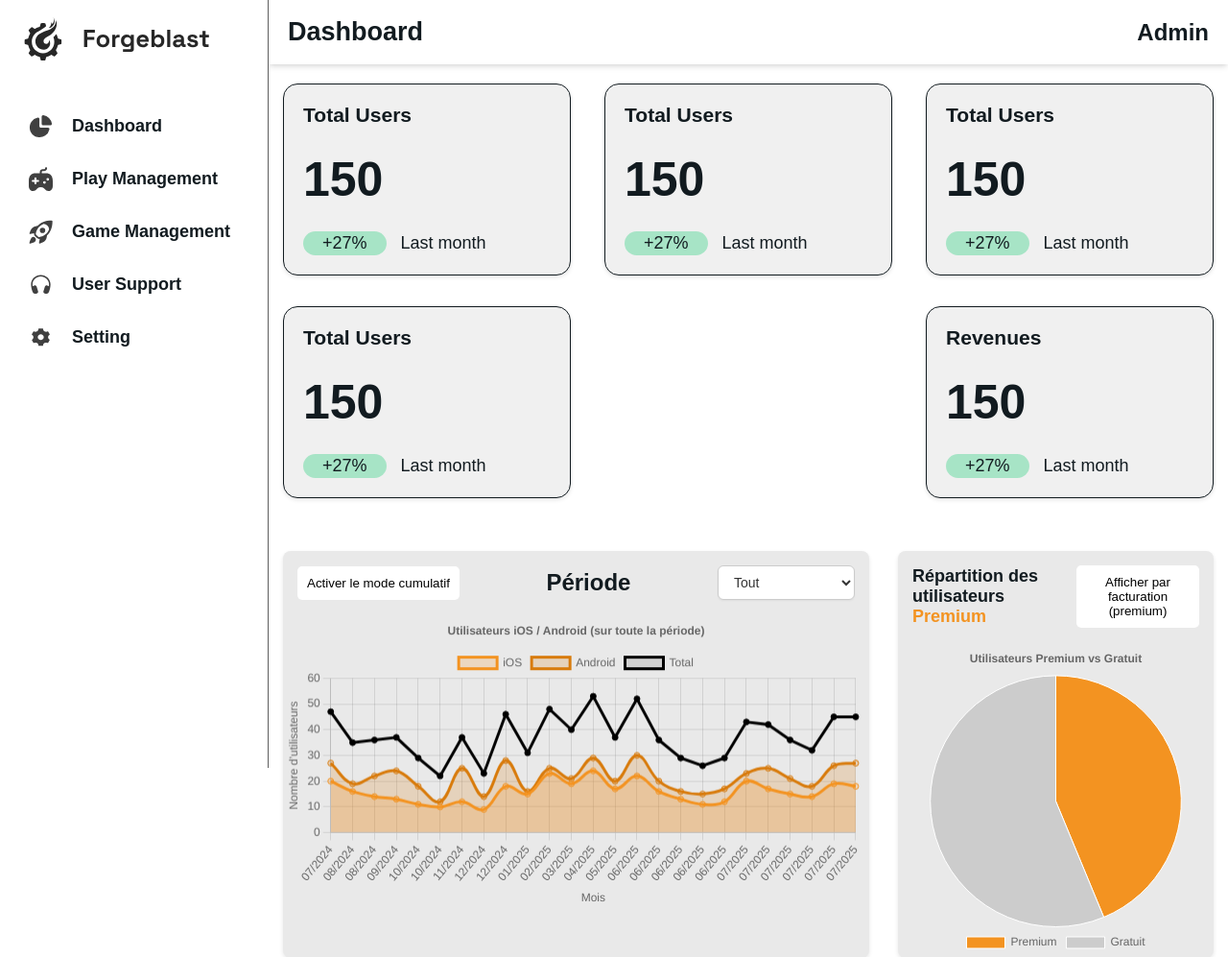
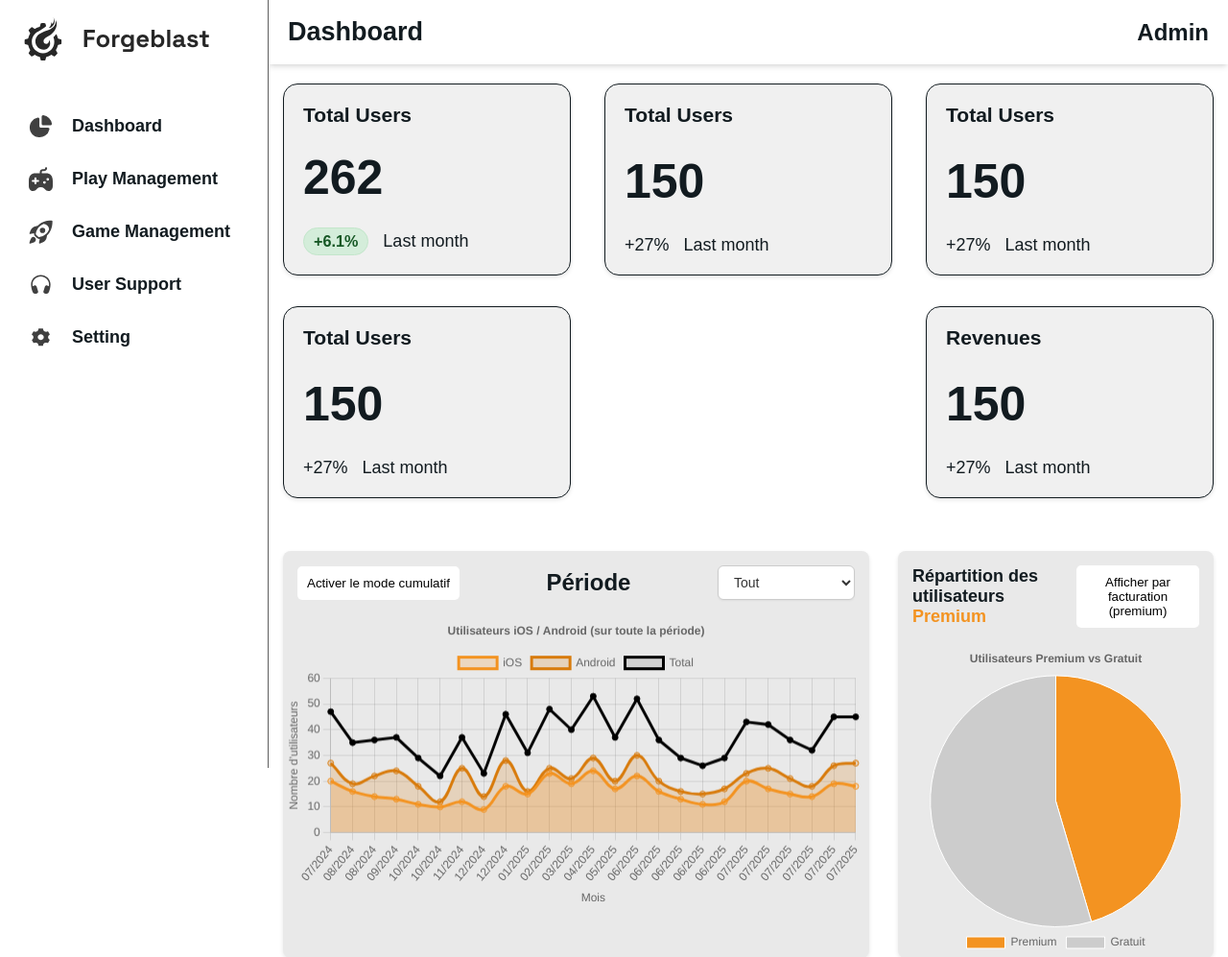
Before and after one commit to LucasPilette/Dash_forgeblast, a PHP site: page /controller/home_controller.php in a window 1280 px wide. Shown: the top 997 px of the page at 96% size. Run offline with PHP 8.4, Linux system fonts and the light colour scheme; some web fonts are replaced.

Commit message:
Modified the first tile

```diff
--- a/assets/script/script.js
+++ b/assets/script/script.js
@@ -326,7 +326,25 @@ fetch("../config/userGenerator.php")
     console.log("Données utilisateur chargées :", data);
     dataPremium = data;
     renderPremiumChart(dataPremium);
-    // Extraire le nombre de premium / non-premium
+
+    const totalUsers = getTotalUsers(dataPremium);
+    document.getElementById("userCount").textContent = totalUsers;
+
+    const stats = getUserStatsByMonth(dataPremium);
+
+    const variation = stats.variation;
+
+    const badge = document.getElementById("userGrowthBadge");
+    badge.textContent = `${variation > 0 ? "+" : ""}${variation}%`;
+
+    badge.classList.remove("badge-positive", "badge-negative", "badge-neutral");
+    if (variation > 0) {
+      badge.classList.add("badge", "badge-positive");
+    } else if (variation < 0) {
+      badge.classList.add("badge", "badge-negative");
+    } else {
+      badge.classList.add("badge", "badge-neutral");
+    }
   })
   .catch((error) => {
     console.error("Erreur de chargement :", error);
@@ -445,3 +463,56 @@ billingToggle.addEventListener("click", () => {
 
   renderPremiumChart(dataPremium);
 });
+
+//
+function getTotalUsers(users) {
+  return users.length;
+}
+
+// Fonction pour obtenir les statistiques des utilisateurs par mois
+function getUserStatsByMonth(users) {
+  const now = new Date();
+  const currentMonth = now.getMonth(); // 0–11
+  const currentYear = now.getFullYear();
+
+  const lastMonth = currentMonth === 0 ? 11 : currentMonth - 1;
+  const lastMonthYear = currentMonth === 0 ? currentYear - 1 : currentYear;
+
+  let totalNow = 0;
+  let totalBefore = 0;
+
+  users.forEach((user) => {
+    const [yearStr, monthStr] = user.join_date.split("-");
+    const userYear = parseInt(yearStr);
+    const userMonth = parseInt(monthStr) - 1;
+
+    // Si l'utilisateur est arrivé ce mois-ci ou avant
+    if (
+      userYear < currentYear ||
+      (userYear === currentYear && userMonth <= currentMonth)
+    ) {
+      totalNow++;
+    }
+
+    // S'il est arrivé le mois précédent ou avant
+    if (
+      userYear < lastMonthYear ||
+      (userYear === lastMonthYear && userMonth <= lastMonth)
+    ) {
+      totalBefore++;
+    }
+  });
+
+  const variation =
+    totalBefore === 0
+      ? totalNow > 0
+        ? 100
+        : 0
+      : (((totalNow - totalBefore) / totalBefore) * 100).toFixed(1);
+
+  return {
+    currentCount: totalNow,
+    previousCount: totalBefore,
+    variation: parseFloat(variation),
+  };
+}
--- a/assets/style/style.css
+++ b/assets/style/style.css
@@ -155,11 +155,39 @@ a > img {
   justify-content: start;
   gap: 15px;
 }
-
+/*
 .evolution span:first-child {
   padding: 2px 20px;
   border-radius: 15px;
   background-color: rgba(96, 218, 157, 0.5);
+} */
+
+.badge {
+  padding: 4px 10px;
+  border-radius: 20px;
+  font-size: 0.9em;
+  font-weight: bold;
+  display: inline-block;
+  min-width: 60px;
+  text-align: center;
+}
+
+.badge-positive {
+  background-color: #d4edda;
+  color: #155724;
+  border: 1px solid #c3e6cb;
+}
+
+.badge-negative {
+  background-color: #f8d7da;
+  color: #721c24;
+  border: 1px solid #f5c6cb;
+}
+
+.badge-neutral {
+  background-color: #e2e3e5;
+  color: #383d41;
+  border: 1px solid #d6d8db;
 }
 
 /******************************************* CHARTS /*******************************************/
--- a/config/userGenerator.php
+++ b/config/userGenerator.php
@@ -51,4 +51,4 @@ function generate_users($count = 40) {
 }
 
 // Afficher en JSON
-echo json_encode(generate_users(80), JSON_PRETTY_PRINT);
+echo json_encode(generate_users(rand(100, 1000)), JSON_PRETTY_PRINT);
--- a/view/home.php
+++ b/view/home.php
@@ -31,10 +31,10 @@
                         <h3>Total Users</h3>
                     </div>
                     <div class="userAmount">
-                        <p>150</p>
+                        <p id="userCount">150</p>
                     </div>
                     <div class="evolution">
-                        <span>+27%</span>
+                        <span id="userGrowthBadge" class="badge"></span>
                         <p>Last month</p>
                     </div>
                 </div>
```
